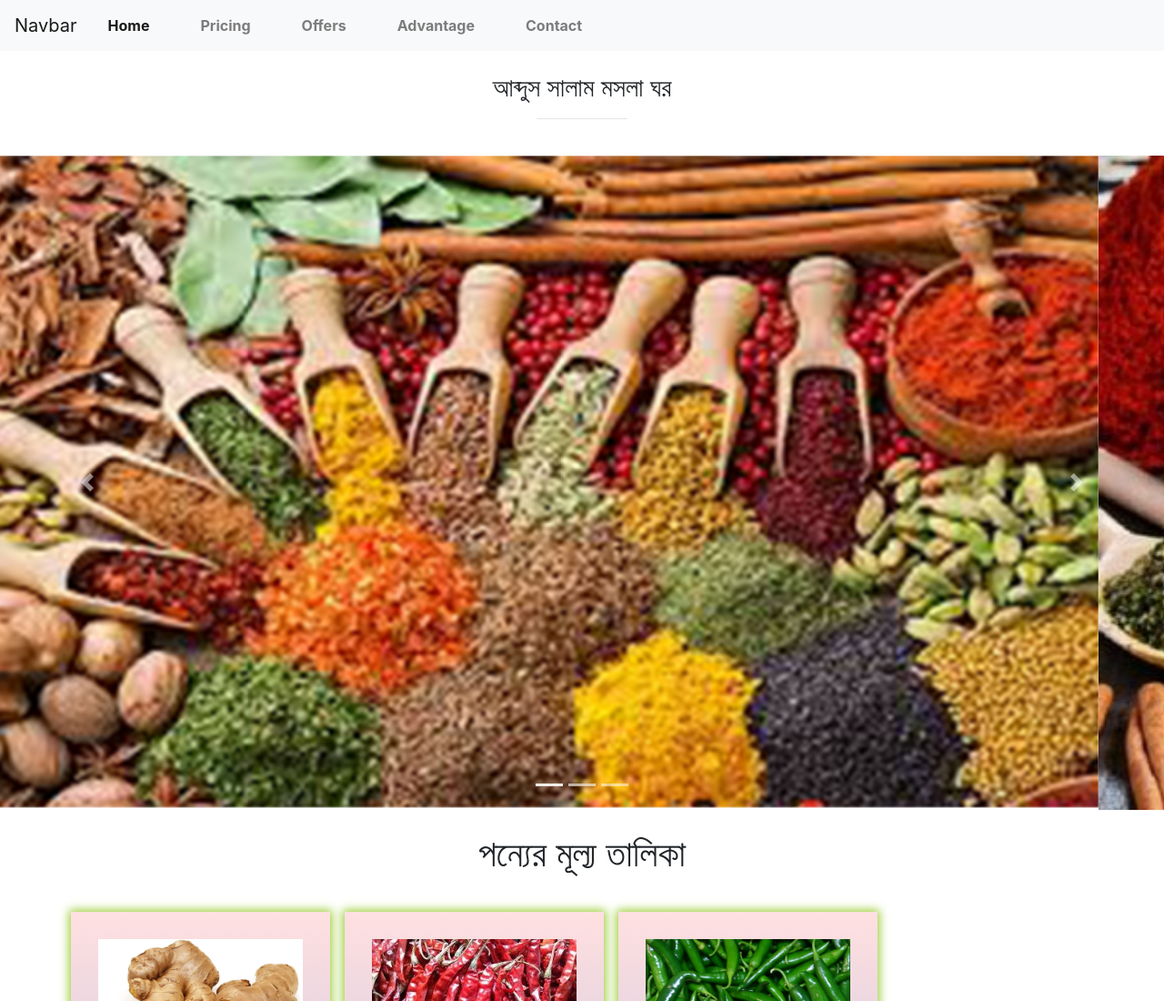
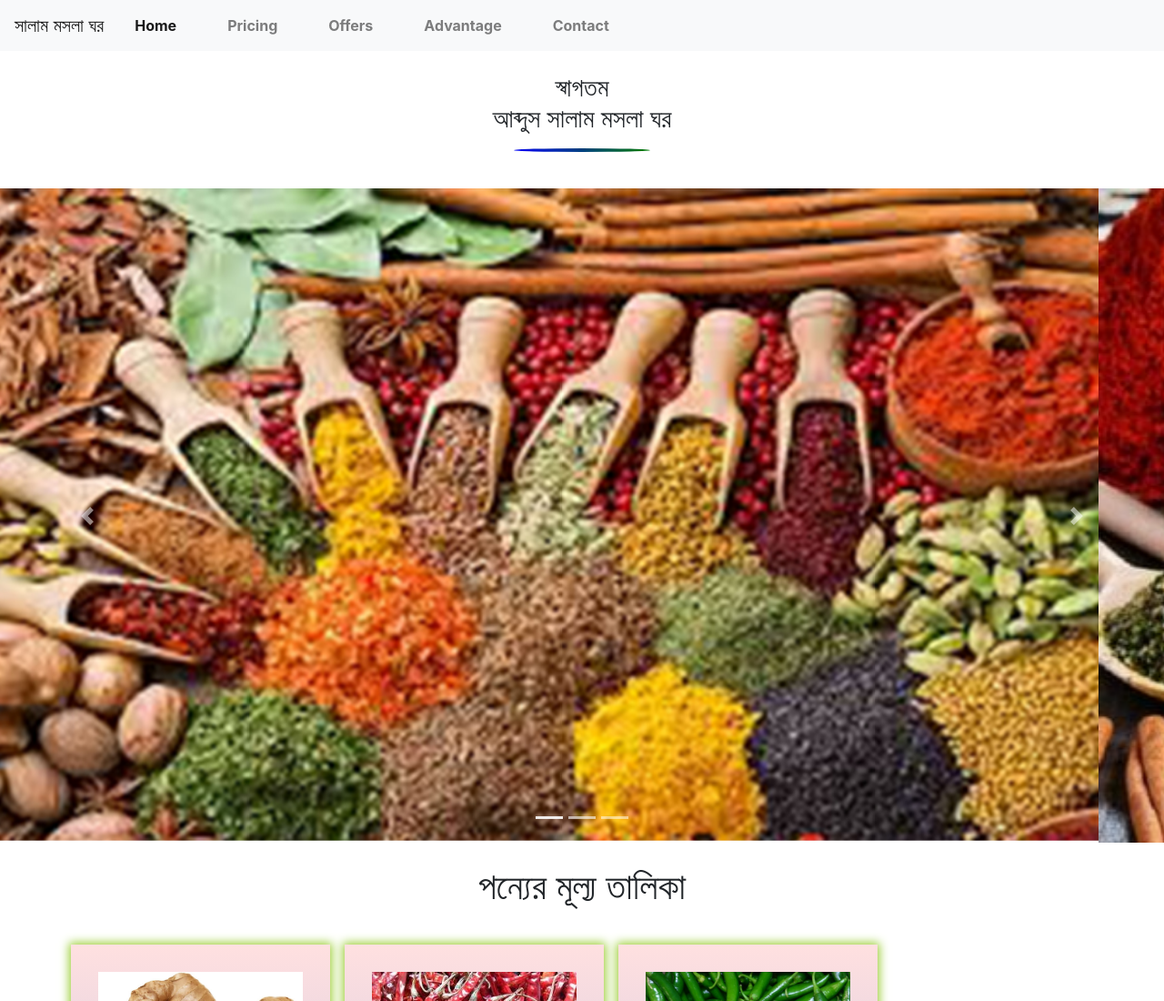
Before and after one commit to basir5101/mosla, a plain HTML site: page index.html in a window 1280 px wide. Shown: the top 1100 px of the page at 91% size. Drawn offline with nearby package versions, Linux system fonts and the light colour scheme.

Commit message:
brand add

```diff
--- a/index.html
+++ b/index.html
@@ -15,7 +15,7 @@
 <!--Navigation Part-->
 
 <nav class="navbar navbar-expand-lg navbar-light bg-light">
-    <a class="navbar-brand" href="#">Navbar</a>
+    <a class="navbar-brand" href="#">সালাম মসলা ঘর</a>
     <button class="navbar-toggler" type="button" data-toggle="collapse" data-target="#navbarNav" aria-controls="navbarNav" aria-expanded="false" aria-label="Toggle navigation">
       <span class="navbar-toggler-icon"></span>
     </button>
@@ -41,7 +41,7 @@
   </nav>
   <br>
 
-  <h3 class="text-center">আব্দুস সালাম মসলা ঘর</h3>
+  <h3 class="text-center">স্বাগতম <br> আব্দুস সালাম মসলা ঘর</h3>
   <hr>
 <br>
   <!-- Carousel -->
--- a/style.css
+++ b/style.css
@@ -15,8 +15,8 @@
    padding: 30px;
 }
 hr{
-    width: 100px;
-    height: 3x;
+    width: 150px;
+    height: 3px;
     background-image: linear-gradient(45deg, blue, green);
-    border-radius: 20px;
+    border-radius: 50%;
 }
```
